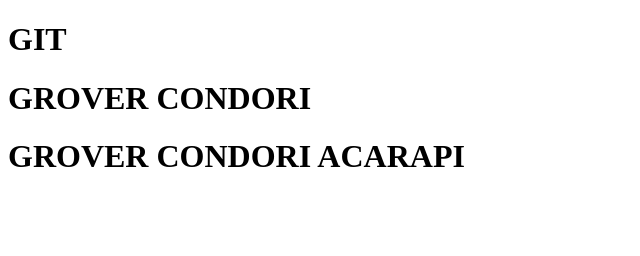
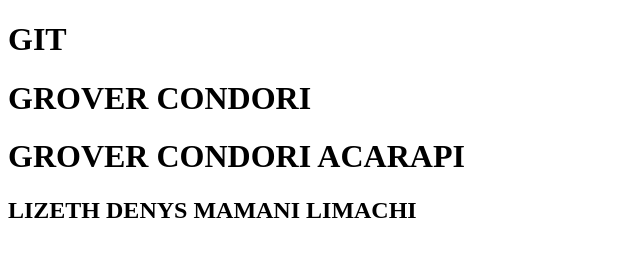
Before and after one commit to grouni/mod1-git-github-1, a plain HTML site: page index.html in a window 1280 px wide. Shown: the whole page, without its empty margins (0-640 px from the left). Drawn offline with Linux system fonts and the light colour scheme.

Commit message:
actualizacion de mi esposita

```diff
--- a/index.html
+++ b/index.html
@@ -9,5 +9,6 @@
     <h1>GIT</h1>
     <h1>GROVER CONDORI</h1>
     <h1>GROVER CONDORI ACARAPI</h1>
+    <h2>LIZETH DENYS MAMANI LIMACHI</h2>
 </body>
 </html>
```
